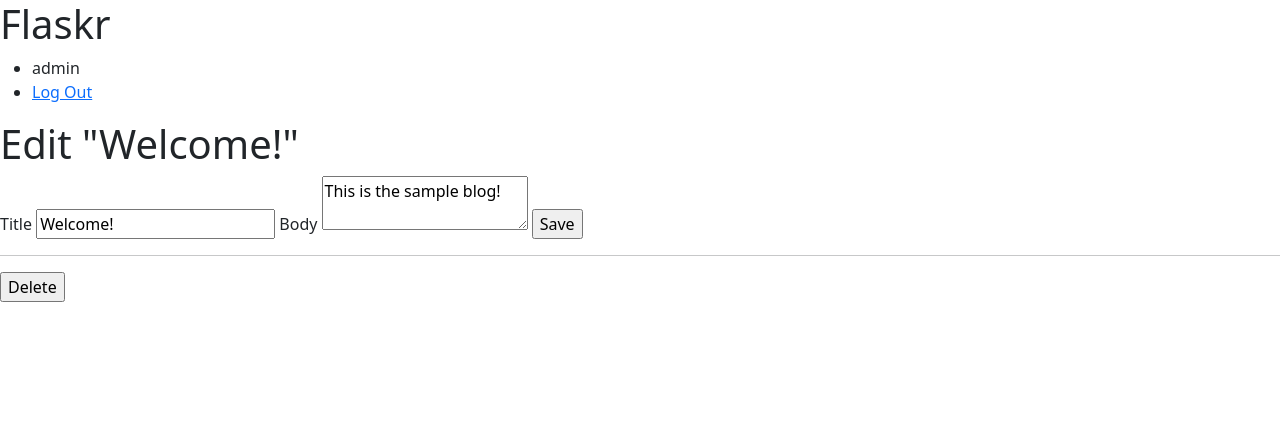
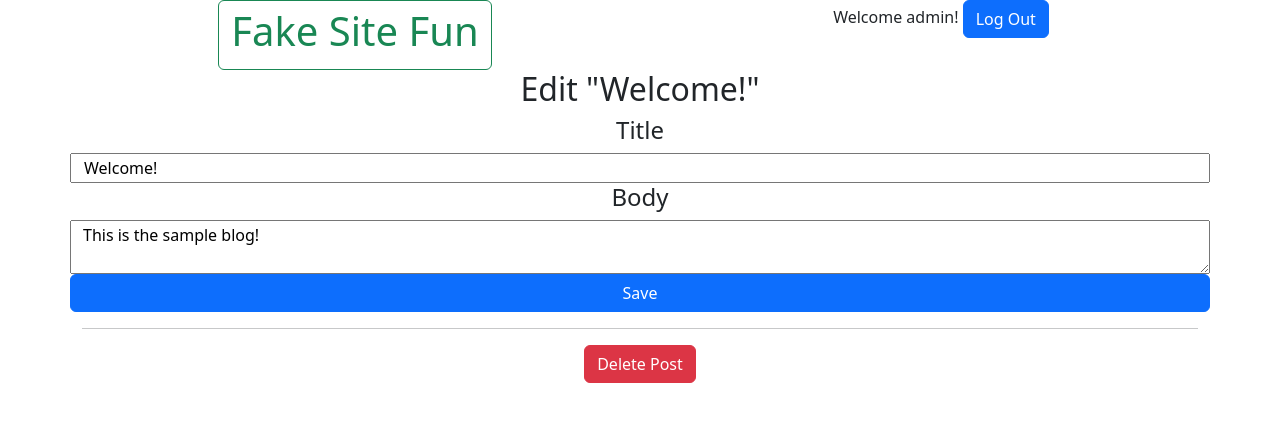
Before and after one commit to tmkerley/TKerley_Mini-Project-3---Flask, a Flask app: page /1/update in a window 1280 px wide. Shown: the top 422 px of the page. Run offline with Flask 2, Linux system fonts and the light colour scheme; the visitor is signed in with stand-in values (Sample User, id 1); data comes from the database, SQL or seed files in the repository; some libraries are stand-ins or nearby versions.

Commit message:
html updates

```diff
--- a/flaskr/templates/auth/login.html
+++ b/flaskr/templates/auth/login.html
@@ -10,6 +10,6 @@
     <input name="username" id="username" required>
     <label for="password">Password</label>
     <input type="password" name="password" id="password" required>
-    <input type="submit" value="Log In">
+    <input class="btn btn-primary" type="submit" value="Log in">
   </form>
 {% endblock %}
--- a/flaskr/templates/auth/register.html
+++ b/flaskr/templates/auth/register.html
@@ -1,7 +1,7 @@
 {% extends 'base.html' %}
 
 {% block header %}
-  <h1>{% block title %}Register{% endblock %}</h1>
+  <h1>{% block title %}Register an Account{% endblock %}</h1>
 {% endblock %}
 
 {% block content %}
@@ -10,6 +10,6 @@
     <input name="username" id="username" required>
     <label for="password">Password</label>
     <input type="password" name="password" id="password" required>
-    <input type="submit" value="Register">
+    <input class="btn btn-primary" type="submit" value="Register">
   </form>
 {% endblock %}
--- a/flaskr/templates/base.html
+++ b/flaskr/templates/base.html
@@ -1,24 +1,45 @@
 <!doctype html>
-<title>{% block title %}{% endblock %} - Flaskr</title>
+<title>{% block title %}{% endblock %} - Fake Site</title>
 <link rel="stylesheet" href="{{ url_for('static', filename='css/bootstrap.css') }}">
 <nav>
-  <h1>Flaskr</h1>
+  <div class="container text-center">
+    <div class="row">
+      <div class="col">
+        <a class="btn btn-outline-success" href="{{ url_for('index') }}"><h1>Fake Site Fun</h1></a>
+      </div>
+      <div class="col">
         <ul>
           {% if g.user %}
-      <li><span>{{ g.user['username'] }}</span>
-      <li><a href="{{ url_for('auth.logout') }}">Log Out</a>
+            <ui><span>Welcome {{ g.user['username'] }}!</span>
+            <ui>
+              <a class="btn btn-primary" href="{{ url_for('auth.logout') }}" role="button">
+                  Log Out
+              </a>
           {% else %}
-      <li><a href="{{ url_for('auth.register') }}">Register</a>
-      <li><a href="{{ url_for('auth.login') }}">Log In</a>
+            <ui><a class="btn btn-primary" href="{{ url_for('auth.register') }}" role="button">
+              Register
+            </a>
+            <ui><a class="btn btn-primary" href="{{ url_for('auth.login') }}" role="button">
+              Log In
+            </a>
           {% endif %}
         </ul>
+      </div>
+    </div>
+  </div>
 </nav>
 <section class="content">
+  <div class="container text-center">
     <header>
       {% block header %}{% endblock %}
     </header>
+    <div class="row">
+      <div class="col">
         {% for message in get_flashed_messages() %}
           <div class="flash">{{ message }}</div>
         {% endfor %}
         {% block content %}{% endblock %}
+      </div>
+    </div>
+  </div>
 </section>
--- a/flaskr/templates/blog/create.html
+++ b/flaskr/templates/blog/create.html
@@ -10,6 +10,6 @@
     <input name="title" id="title" value="{{ request.form['title'] }}" required>
     <label for="body">Body</label>
     <textarea name="body" id="body">{{ request.form['body'] }}</textarea>
-    <input type="submit" value="Save">
+    <input class="btn btn-primary" type="submit" value="Post!">
   </form>
 {% endblock %}
--- a/flaskr/templates/blog/update.html
+++ b/flaskr/templates/blog/update.html
@@ -1,20 +1,48 @@
 {% extends 'base.html' %}
 
 {% block header %}
-  <h1>{% block title %}Edit "{{ post['title'] }}"{% endblock %}</h1>
+  <h2>{% block title %}Edit "{{ post['title'] }}"{% endblock %}</h2>
 {% endblock %}
 
 {% block content %}
   <form method="post">
-    <label for="title">Title</label>
-    <input name="title" id="title"
-      value="{{ request.form['title'] or post['title'] }}" required>
-    <label for="body">Body</label>
-    <textarea name="body" id="body">{{ request.form['body'] or post['body'] }}</textarea>
-    <input type="submit" value="Save">
+    <div class="row">
+      <label for="title"><h4>Title</h4></label>
+      <input name="title" id="title"
+        value="{{ request.form['title'] or post['title'] }}" required>
+    </div>
+    <div class="row">
+      <label for="body"><h4>Body</h4></label>
+      <textarea name="body" id="body">{{ request.form['body'] or post['body'] }}</textarea>
+      <input class="btn btn-primary" type="submit" value="Save">
+    </div>
   </form>
   <hr>
-  <form action="{{ url_for('blog.delete', id=post['id']) }}" method="post">
-    <input class="danger" type="submit" value="Delete" onclick="return confirm('Are you sure?');">
-  </form>
+
+  <!-- Button trigger modal -->
+  <button type="button" class="btn btn-danger" data-bs-toggle="modal" data-bs-target="#confirmDelete">
+    Delete Post
+  </button>
+
+  <!-- Modal -->
+  <div class="modal fade" id="confirmDelete" data-bs-backdrop="static" data-bs-keyboard="false" tabindex="-1" aria-labelledby="staticBackdropLabel" aria-hidden="true">
+    <div class="modal-dialog">
+      <div class="modal-content">
+        <div class="modal-header">
+          <h5 class="modal-title fs-5" id="confirmDeleteLabel">Confirm Deletion of Post</h1>
+          <button type="button" class="btn-close" data-bs-dismiss="modal" aria-label="Close"></button>
+        </div>
+        <div class="modal-body">
+          Did you really want to delete this post?
+        </div>
+        <div class="modal-footer">
+          <button type="button" class="btn btn-secondary" data-bs-dismiss="modal">Cancel</button>
+          <form action="{{ url_for('blog.delete', id=post['id']) }}" method="post"></form>
+            <input type="submit" class="btn btn-danger" value="Delete" onclick="return true;">
+          </form>
+        </div>
+      </div>
+    </div>
+  </div>
+
 {% endblock %}
```
Also changed, not shown: flaskr/templates/blog/index.html (+16 -11 lines). Lines whose indentation alone changed are shown as unchanged.
